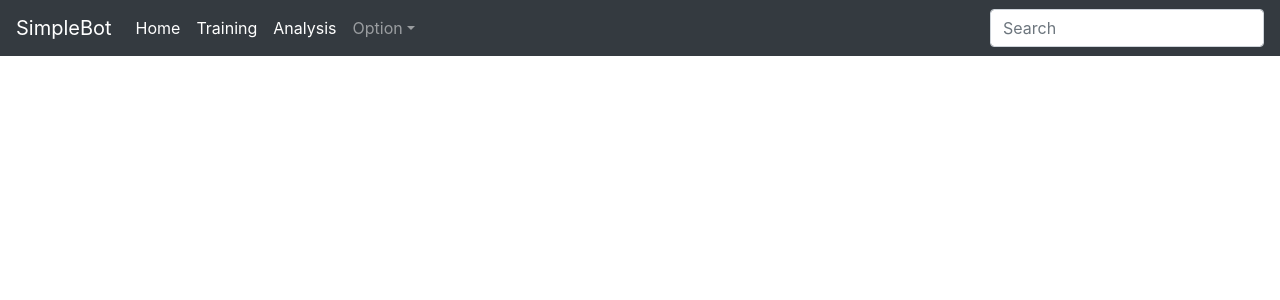
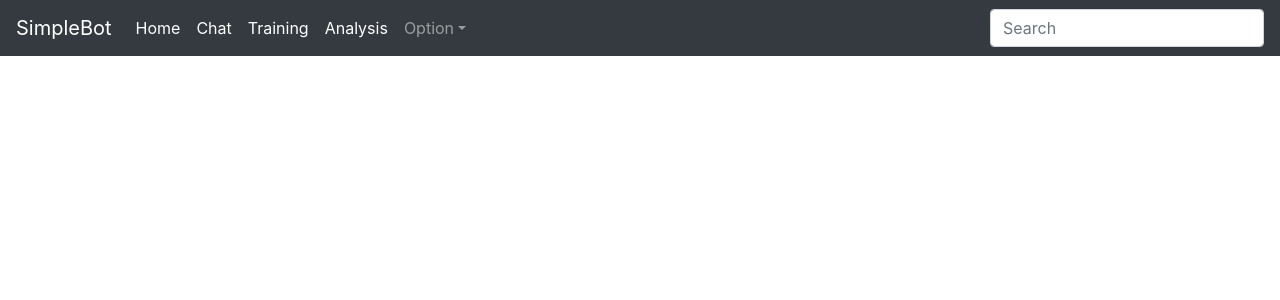
Before and after one commit to louisyuzhe/AI-chatbot-platform, a Django app: page /chatbot/ in a window 1280 px wide. Shown: the top 300 px of the page. Run offline with Django 3.2, Linux system fonts and the light colour scheme; parts of the project's set-up code (start-up, migrations or seed data) failed here and were passed over; some libraries are stand-ins or nearby versions.

Commit message:
1. Add link to chatbot.html on nav 2. Implement link ref for chatbot.html and dashboard.html

```diff
--- a/webpage/blog/templates/chatbot.html
+++ b/webpage/blog/templates/chatbot.html
@@ -25,10 +25,13 @@
               <a class="nav-link" href="#">Home <span class="sr-only">(current)</span></a>
             </li>
             <li class="nav-item active">
+              <a class="nav-link" href="" >Chat</a>
+            </li>
+            <li class="nav-item active">
               <a class="nav-link" href="#" >Training</a>
             </li>
             <li class="nav-item active">
-              <a class="nav-link" href="#" >Analysis</a>
+              <a class="nav-link" href="../dashboard/" >Analysis</a>
             </li>
             <li class="nav-item dropdown">
               <a class="nav-link dropdown-toggle" href="#" id="dropdown04" data-toggle="dropdown" aria-haspopup="true" aria-expanded="false">Option</a>
--- a/webpage/blog/templates/dashboard.html
+++ b/webpage/blog/templates/dashboard.html
@@ -46,10 +46,13 @@
               <a class="nav-link" href="#">Home <span class="sr-only">(current)</span></a>
             </li>
             <li class="nav-item active">
+              <a class="nav-link" href="../chatbot/" >Chat</a>
+            </li>
+            <li class="nav-item active">
               <a class="nav-link" href="#" >Training</a>
             </li>
             <li class="nav-item active">
-              <a class="nav-link" href="#" >Analysis</a>
+              <a class="nav-link" href="" >Analysis</a>
             </li>
             <li class="nav-item dropdown">
               <a class="nav-link dropdown-toggle" href="#" id="dropdown04" data-toggle="dropdown" aria-haspopup="true" aria-expanded="false">Option</a>
```
